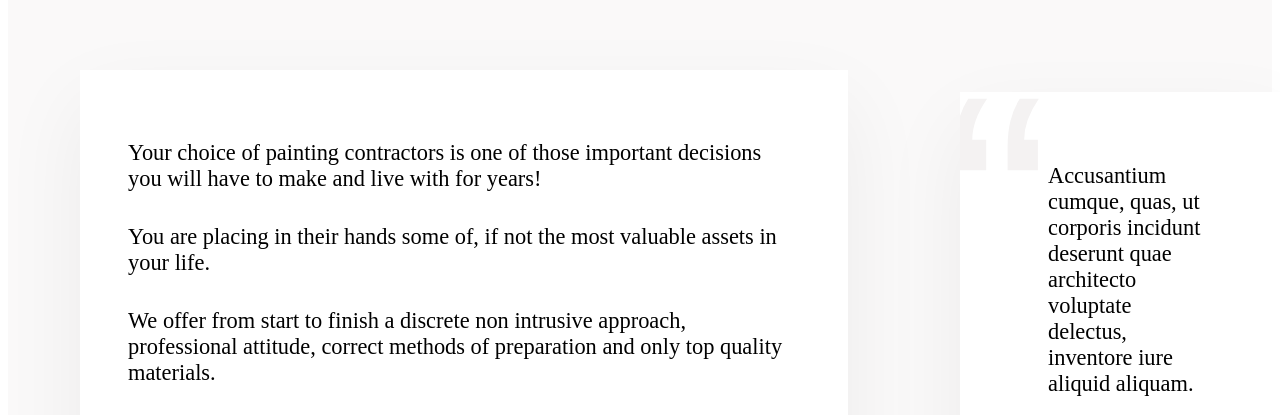
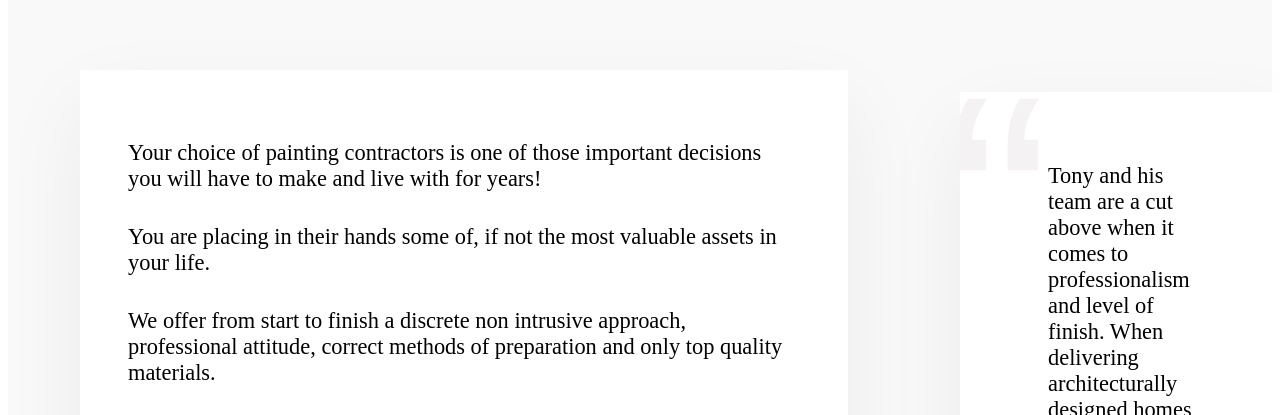
Before and after one commit to nimaiwalsh/walsh-painting-contractors, a Gatsby site: page /about in a window 1280 px wide. Shown: the part 449-864 px from the top of the page. Built offline with nearby package versions, Linux system fonts and the light colour scheme; Gatsby itself is replaced by a stand-in of ours.

Commit message:
Update testimonial

```diff
--- a/src/pages/about.js
+++ b/src/pages/about.js
@@ -97,8 +97,9 @@ const Hotel = ({ data }) => {
           <div className="user-reviews">
             <figure className="review">
               <blockquote className="review__text">
-                Accusantium cumque, quas, ut corporis incidunt deserunt quae
-                architecto voluptate delectus, inventore iure aliquid aliquam.
+                Tony and his team are a cut above when it comes to professionalism and level of finish.
+                When delivering architecturally designed homes the painting is such a critical phase of the project,
+                Tony manages to surpass expectations regardless of the specified finish.
               </blockquote>
               <figcaption className="review__user">
                 <img
```
